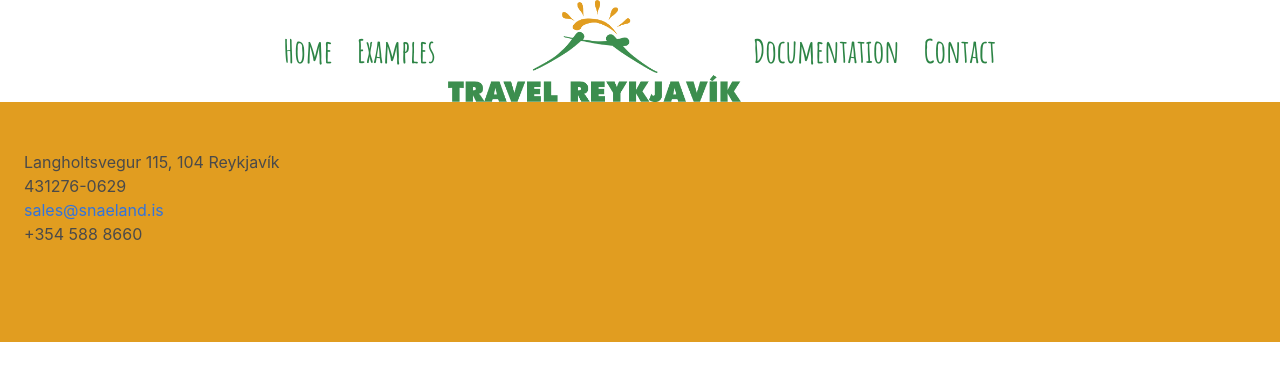
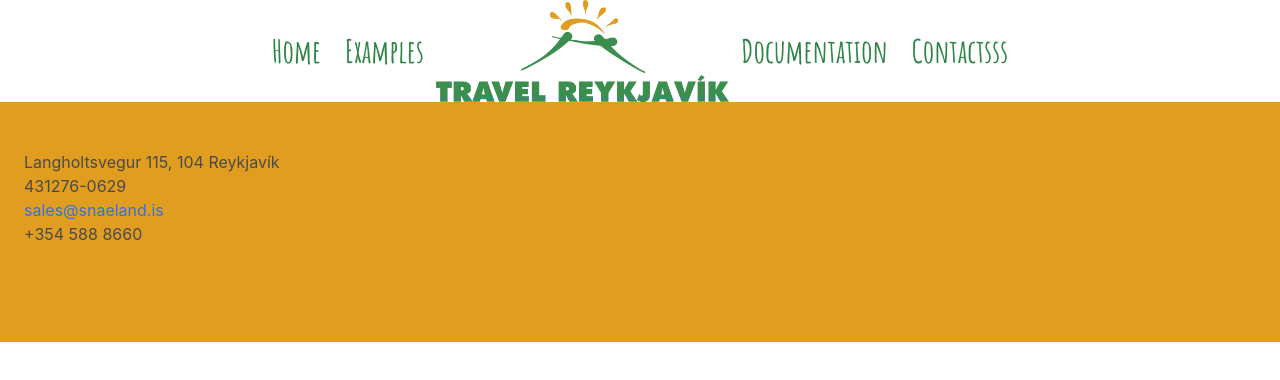
Before and after one commit to skylerwillden/TravelReykjavik, a website: page MultiDayTours.html in a window 1280 px wide. Drawn offline with Linux system fonts and the light colour scheme; a web font is replaced by a local one.

Commit message:
testing #1

```diff
--- a/MultiDayTours.html
+++ b/MultiDayTours.html
@@ -35,7 +35,7 @@
                 Documentation
               </a>
               <a id="navItem4" class="navbar-item">
-                Contact
+                Contactsss
               </a>
             </div>
           </div>
```
